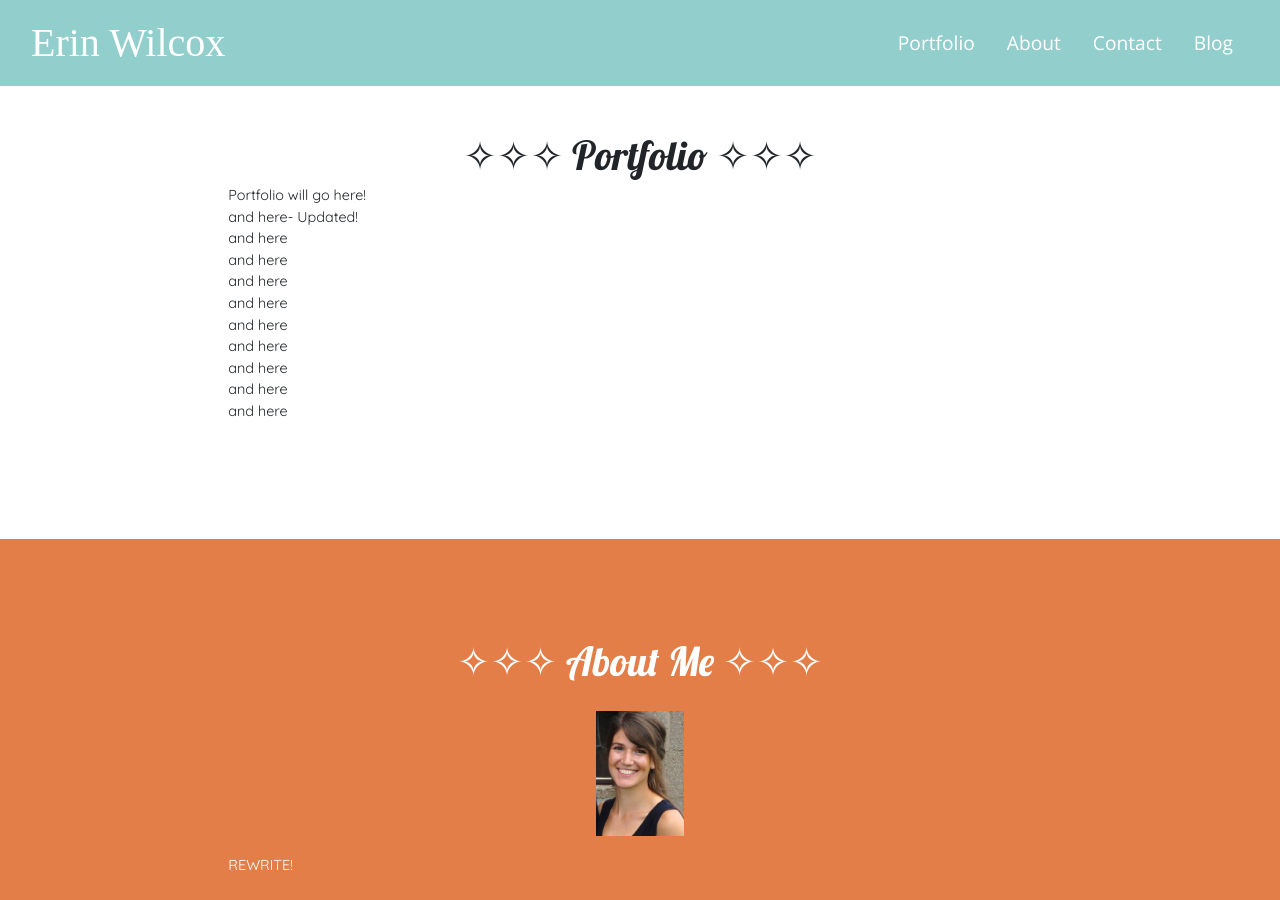
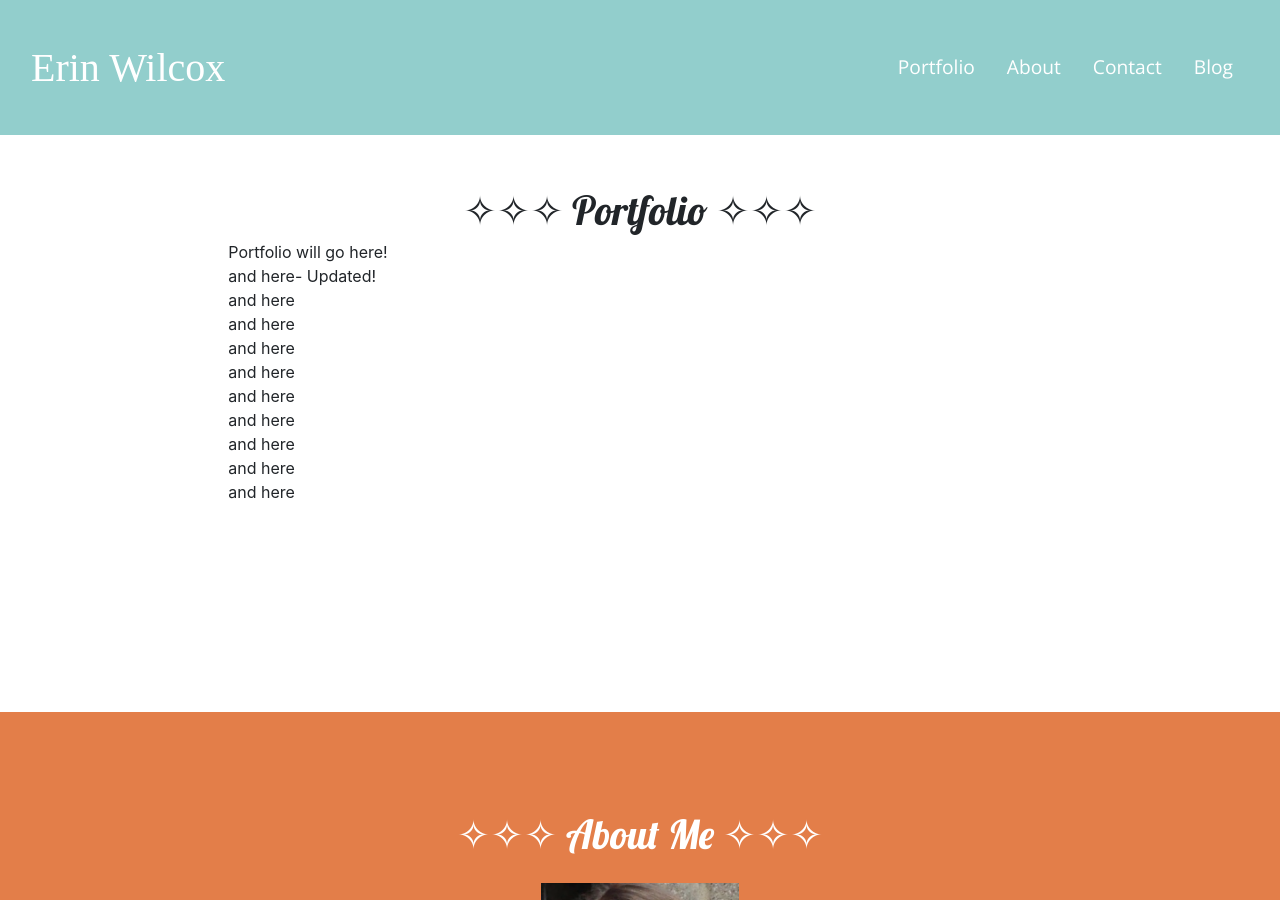
Before and after one commit to brookin8/brookin8.github.io, a Jekyll site: the page built from index.html, in a window 1280 px wide and 900 px high. Built offline with Jekyll 4.4.1, drawn with Linux system fonts in a browser that asks for light colours; some web fonts are replaced.

Commit message:
Mobile responsive upgrades

```diff
--- a/_includes/header.html
+++ b/_includes/header.html
@@ -3,7 +3,7 @@
   <head>
     <!-- Required meta tags -->
     <meta charset="utf-8">
-    <meta name="viewport" content="width=device-width, initial-scale=1, shrink-to-fit=no">
+    <meta name="viewport" content="width=device-width, initial-scale=1">
 
     <!-- Bootstrap CSS -->
     <link rel="stylesheet" href="https://maxcdn.bootstrapcdn.com/bootstrap/4.0.0-beta/css/bootstrap.min.css" integrity="sha384-/Y6pD6FV/Vv2HJnA6t+vslU6fwYXjCFtcEpHbNJ0lyAFsXTsjBbfaDjzALeQsN6M" crossorigin="anonymous">
@@ -22,7 +22,7 @@
 <body>
     <div class="fixed-top">
       <!--<div class="p-3 mb-2 bg-info text-white">-->
-        <nav class="navbar navbar-default fixed-top flex-column flex-sm-row" style="background-color:#92CECC;">
+        <nav class="navbar navbar-default fixed-top" style="background-color:#92CECC;height:15%">
           <div class="container-fluid">
             <div class = "navbar-header">
               <a class ="navbar-brand" style="color:#ffffff; font-family: 'Atomic Age', cursive; font-size:250%" href="/">Erin Wilcox</a>
--- a/_layouts/index.html
+++ b/_layouts/index.html
@@ -7,10 +7,10 @@
         <meta name="viewport" content="width=device-width">
         <meta name="generator" content="Jekyll 1.5.0" />
 
+        <!-- Bootstrap CSS -->
         <link rel="stylesheet" href="https://maxcdn.bootstrapcdn.com/bootstrap/4.0.0-beta/css/bootstrap.min.css" integrity="sha384-/Y6pD6FV/Vv2HJnA6t+vslU6fwYXjCFtcEpHbNJ0lyAFsXTsjBbfaDjzALeQsN6M" crossorigin="anonymous">
-        <link rel="stylesheet" href="/style.css">
-		<link href="https://fonts.googleapis.com/css?family=Istok+Web|Quicksand" rel="stylesheet">
-        <link href="https://fonts.googleapis.com/css?family=Condiment|Englebert|Stalemate|Yellowtail" rel="stylesheet">
+
+        <!--Font Awesome Social Media Buttons -->
         <link rel="stylesheet" href="font-awesome/css/font-awesome.min.css">
 
         <style>
--- a/index.html
+++ b/index.html
@@ -6,11 +6,9 @@
 
 		<section id="portfolio">
 			<div class ="container-fluid">
-				<br>
-				<br>
 				<div class = "row justify-content-center">
 					<div class = "col">
-						<h1 style="text-align:center; vertical-align:center; padding-top:85px; font-family: 'Lobster', cursive;">&#x2727;&#x2727;&#x2727;  Portfolio  &#10023;&#10023;&#10023;</h1>
+						<h1 style="text-align:center; vertical-align:center; padding-top:15%; font-family: 'Lobster', cursive;">&#x2727;&#x2727;&#x2727;  Portfolio  &#10023;&#10023;&#10023;</h1>
 					</div>
 				</div>
 				<div class = "row justify-content-center">
@@ -33,7 +31,7 @@
 		</section>
 
 		<section id ="about">
-			<div class ="container-fluid" style="background-color:#E37E49;color:white;margin-top:100px;">
+			<div class ="container-fluid" style="background-color:#E37E49;color:white;margin-top:15%;">
 					<div class="row justify-content-center">
 						<div class = "col">
 							<h1 style="text-align:center;font-family: 'Lobster', cursive; padding-top:8%">&#10023;&#10023;&#10023;  About Me  &#10023;&#10023;&#10023;</h1>
@@ -41,12 +39,16 @@
 					</div>
 					<div class ="row justify-content-center">
 						<div class ="col-4">
-							<img src="/About_Me.jpg" style="margin-top:5%; margin-bottom:5%;">
+							<div class = "text-center">
+								<img src="/About_Me.jpg" class="image-fluid" style="width:50%; margin-top:5%; margin-bottom:5%;">
+							</div>
 						</div>
 					</div>
 					<div class="row justify-content-center">
 						<div class = "col-8">
-							<p style="padding-bottom:7%;">REWRITE!</p>
+							<div class ="text-center">
+								<p style="padding-bottom:7%;">REWRITE!</p>
+							</div>
 						</div>
 					</div>
 				</div>
@@ -56,8 +58,8 @@
 		<section id="contact">
 			<div class ="container-fluid">
 				<div class = "row justify-content-center">
-					<div class = "col">
-						<h1 style="text-align:center;padding-top:85px; font-family: 'Lobster', cursive;">&#10023;&#10023;&#10023;  Contact Me  &#10023;&#10023;&#10023;</h1>
+					<div class = "col justify-content-center">
+						<h1 style="text-align:center;padding-top:15%; font-family: 'Lobster', cursive;">&#10023;&#10023;&#10023;  Contact Me  &#10023;&#10023;&#10023;</h1>
 					</div>
 				</div>
 				<div class = "row justify-content-center">
```
